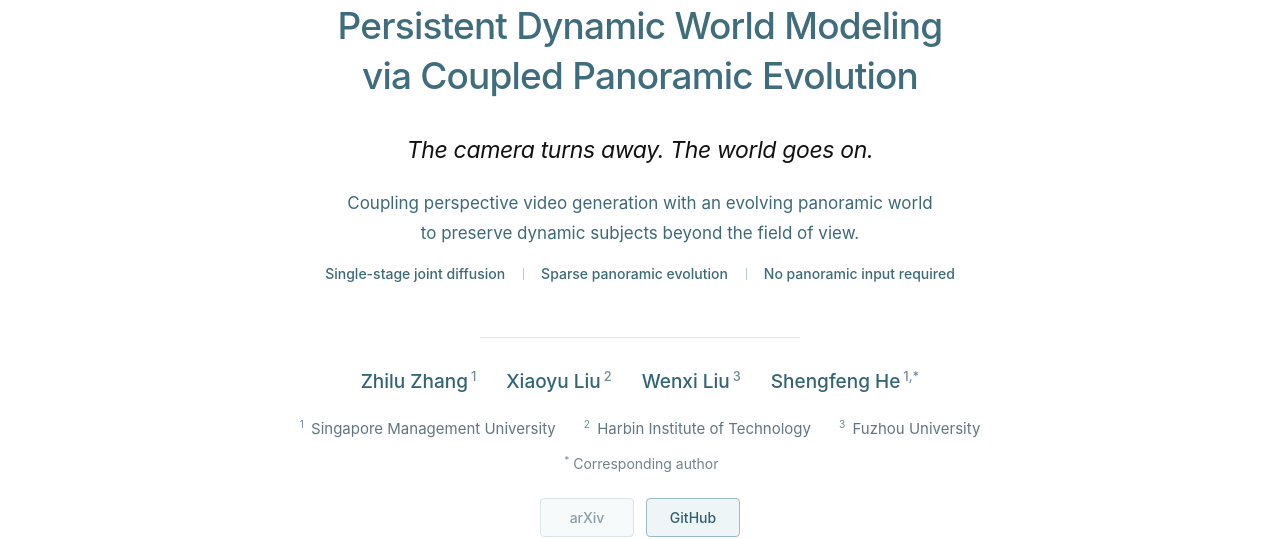
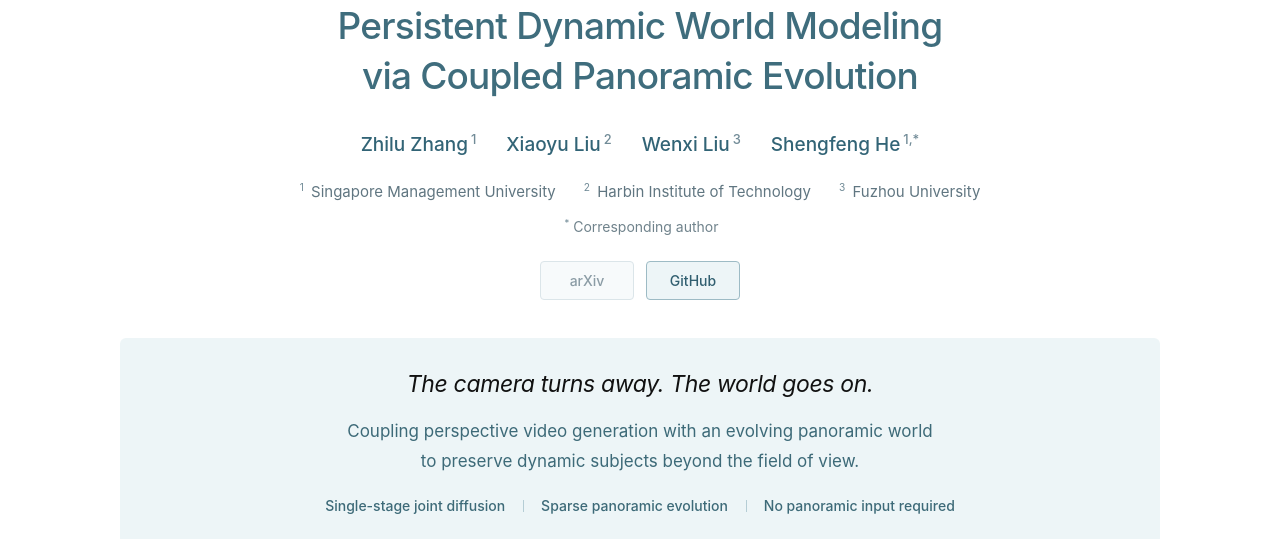
Before and after one commit to OmniPersist/omnipersist.github.io, a plain HTML site: page index.html in a window 1280 px wide. Shown: the part 272-811 px from the top of the page. Drawn offline with Linux system fonts and the light colour scheme.

Commit message:
Group introduction below authors in a tinted panel

```diff
--- a/html/style.css
+++ b/html/style.css
@@ -166,8 +166,7 @@ h2{font-size:29px}
 
 .title-art{display:block;width:600px;max-width:100%;height:auto;margin:0 auto}
 
-.publication-meta{max-width:1040px;margin:52px auto 0;padding:0 16px;color:#3e6070}
-.publication-meta::before{content:"";display:block;width:320px;max-width:65%;height:1px;background:#dce6ea;margin:0 auto 28px}
+.publication-meta{max-width:1040px;margin:28px auto 0;padding:0 16px;color:#3e6070}
 .author-block{margin:0 auto}
 .author-list{display:flex;justify-content:center;align-items:baseline;flex-wrap:wrap;gap:10px 30px;margin:0;font-size:19px;line-height:1.7;font-weight:500}
 .author-list>span{display:inline-block;white-space:nowrap}
@@ -182,4 +181,10 @@ h2{font-size:29px}
 .project-link{display:inline-flex;align-items:center;justify-content:center;min-width:94px;min-height:39px;padding:7px 20px;border:1px solid #9dbbc5;border-radius:4px;background:#edf5f7;color:#315f70;font-size:14px;font-weight:500;line-height:1.6}
 .project-link:hover{background:#176b7a;border-color:#176b7a;text-decoration:none;color:#fff}
 .project-link.is-disabled{border-color:#dbe5e9;background:#f7fafb;color:#8b9ca5;cursor:default}
-@media(max-width:720px){.publication-meta{padding:0;margin-top:36px}.publication-meta::before{width:220px;margin-bottom:24px}.author-list{font-size:17px;gap:8px 24px}.affiliation-list{font-size:14px;flex-direction:column;gap:5px;margin-top:13px}.corresponding-note{font-size:13px}.project-links{margin-top:17px}}
+@media(max-width:720px){.publication-meta{padding:0;margin-top:24px}.author-list{font-size:17px;gap:8px 24px}.affiliation-list{font-size:14px;flex-direction:column;gap:5px;margin-top:13px}.corresponding-note{font-size:13px}.project-links{margin-top:17px}}
+
+.hero-highlight{max-width:1040px;margin:38px auto 0;padding:29px 28px 27px;background:#edf5f7;border-radius:6px;text-align:center}
+.hero-highlight .hero-description{margin:0}
+.hero-highlight .hero-context{margin-top:14px}
+.hero-highlight .hero-facts{margin-top:18px}
+@media(max-width:720px){.hero-highlight{margin-top:30px;padding:24px 18px;border-radius:4px}.hero-highlight .hero-context{margin-top:13px}.hero-highlight .hero-facts{margin-top:17px}}
--- a/index.html
+++ b/index.html
@@ -15,8 +15,7 @@
 <a class="skip-link" href="#abstract">Skip to content</a>
 <nav class="navigation" aria-label="Page navigation"><div class="nav-inner"><a class="wordmark" href="#top">OmniPersist</a><div class="nav-links"><a href="#abstract">Abstract</a><a href="#method">Method</a><a href="#i2v">I2V</a><a href="#continuation">Video continuation</a><a href="#evolution">Panoramic evolution</a></div></div></nav>
 <main id="top">
-<header class="hero content"><h1><span class="title-name"><img class="title-art" src="html/OmniPersist-title.svg" width="908" height="170" alt="OmniPersist"></span><span class="title-description">Persistent Dynamic World Modeling<br>via Coupled Panoramic Evolution</span></h1><p class="hero-description">The camera turns away. The world goes on.</p><div class="hero-context"><p class="hero-subtitle">Coupling perspective video generation with an evolving panoramic world<br class="desktop-break"> to preserve dynamic subjects beyond the field of view.</p><div class="hero-facts"><span>Single-stage joint diffusion</span><span>Sparse panoramic evolution</span><span>No panoramic input required</span></div></div>
-<div class="publication-meta">
+<header class="hero content"><h1><span class="title-name"><img class="title-art" src="html/OmniPersist-title.svg" width="908" height="170" alt="OmniPersist"></span><span class="title-description">Persistent Dynamic World Modeling<br>via Coupled Panoramic Evolution</span></h1><div class="publication-meta">
 <div class="author-block" aria-label="Authors and affiliations">
 <p class="author-list"><span><a href="https://scholar.google.com/citations?user=8pIq2N0AAAAJ&amp;hl" target="_blank" rel="noopener noreferrer">Zhilu Zhang</a><sup>1</sup></span>
 <span><a href="https://scholar.google.com/citations?user=h4iDziYAAAAJ&amp;hl" target="_blank" rel="noopener noreferrer">Xiaoyu Liu</a><sup>2</sup></span>
@@ -28,6 +27,7 @@
 <p class="corresponding-note"><sup>*</sup> Corresponding author</p>
 </div>
 <div class="project-links" aria-label="Project resources"><span class="project-link is-disabled" role="link" aria-disabled="true" title="arXiv link will be added later">arXiv</span><a class="project-link" href="https://github.com/cszhilu1998/OmniPersist" target="_blank" rel="noopener noreferrer">GitHub</a></div></div>
+<div class="hero-highlight"><p class="hero-description">The camera turns away. The world goes on.</p><div class="hero-context"><p class="hero-subtitle">Coupling perspective video generation with an evolving panoramic world<br class="desktop-break"> to preserve dynamic subjects beyond the field of view.</p><div class="hero-facts"><span>Single-stage joint diffusion</span><span>Sparse panoramic evolution</span><span>No panoramic input required</span></div></div></div>
 </header>
 <section id="abstract" class="abstract-section"><div class="reading-content"><h2>Abstract</h2><p>Action-conditioned world models play a vital role in robotics and autonomous driving, yet existing video diffusion models struggle to maintain dynamic object persistence. When the camera turns away and returns, out-of-view moving entities fail to evolve plausibly in latent space, often mutating or vanishing entirely due to bounded perspective views. To resolve this issue, we propose OmniPersist, a unified framework that couples perspective video generation with panoramic evolution within a single-stage diffusion model, without relying on auxiliary models or initial panoramic inputs. To maintain efficiency, we model the panoramic stream at a lower frame rate, bridging both views across space and time via Geometric Anchoring (GeoAnch) for spatial correspondence and Temporal Compensation (TemComp) for temporal aggregation. OmniPersist is agnostic to camera-control architectures, supporting both latent-level and attention-level conditioning. Extensive experiments on a newly constructed dynamic benchmark across image-to-video and video continuation tasks demonstrate consistent gains in visual quality, camera controllability, revisit consistency, and dynamic persistence.</p></div></section>
 <section id="method" class="section content"><div class="section-heading"><h2>Method overview</h2><p>Jointly denoise a dense perspective stream and a temporally sparse panoramic stream.</p></div><figure class="method-figure"><a href="html/images/method.png" target="_blank" rel="noopener" aria-label="Open full-size OmniPersist method diagram"><img src="html/images/method.png" alt="OmniPersist framework: a dense perspective stream and sparse panoramic stream share a DiT block adapted with LoRA. GeoAnch connects geometrically aligned features at matching timestamps; TemComp exchanges features across neighboring timestamps." width="2400" loading="lazy"></a><figcaption>Dense perspective observations and sparse panoramic states evolve together. The diagram illustrates a panoramic sampling interval of <em>s</em> = 4. Click the diagram to enlarge.</figcaption></figure><div class="method-notes"><div><h3>Coupled evolution</h3><p>The panoramic stream models scene dynamics across all viewing directions, including regions outside the perspective viewport.</p></div><div><h3>Geometric Anchoring</h3><p>GeoAnch exchanges spatially aligned features between the two views at synchronized timestamps.</p></div><div><h3>Temporal Compensation</h3><p>TemComp aggregates neighboring observations to connect intermediate perspective frames with sparse panoramic states.</p></div></div></section>
```
